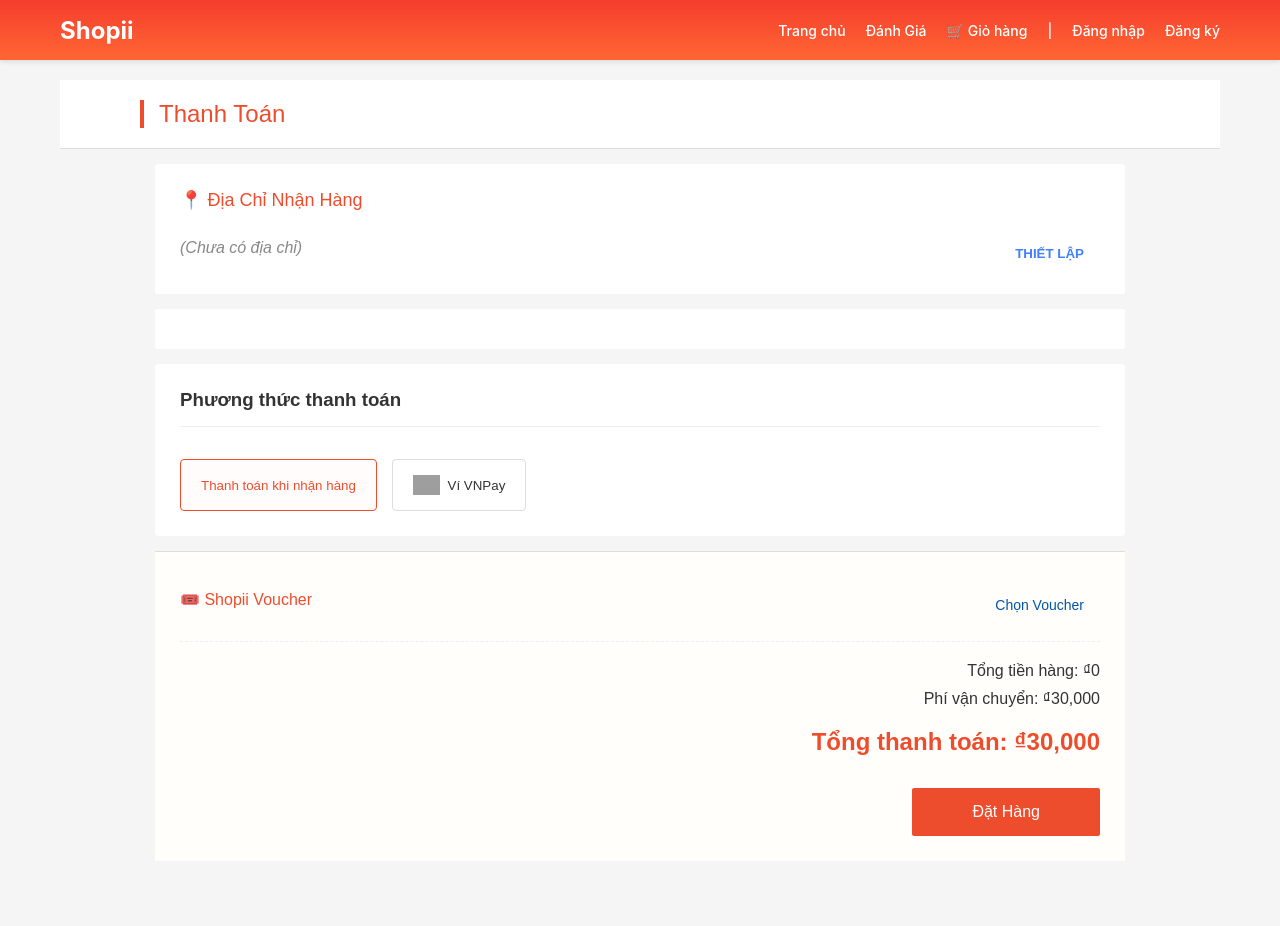
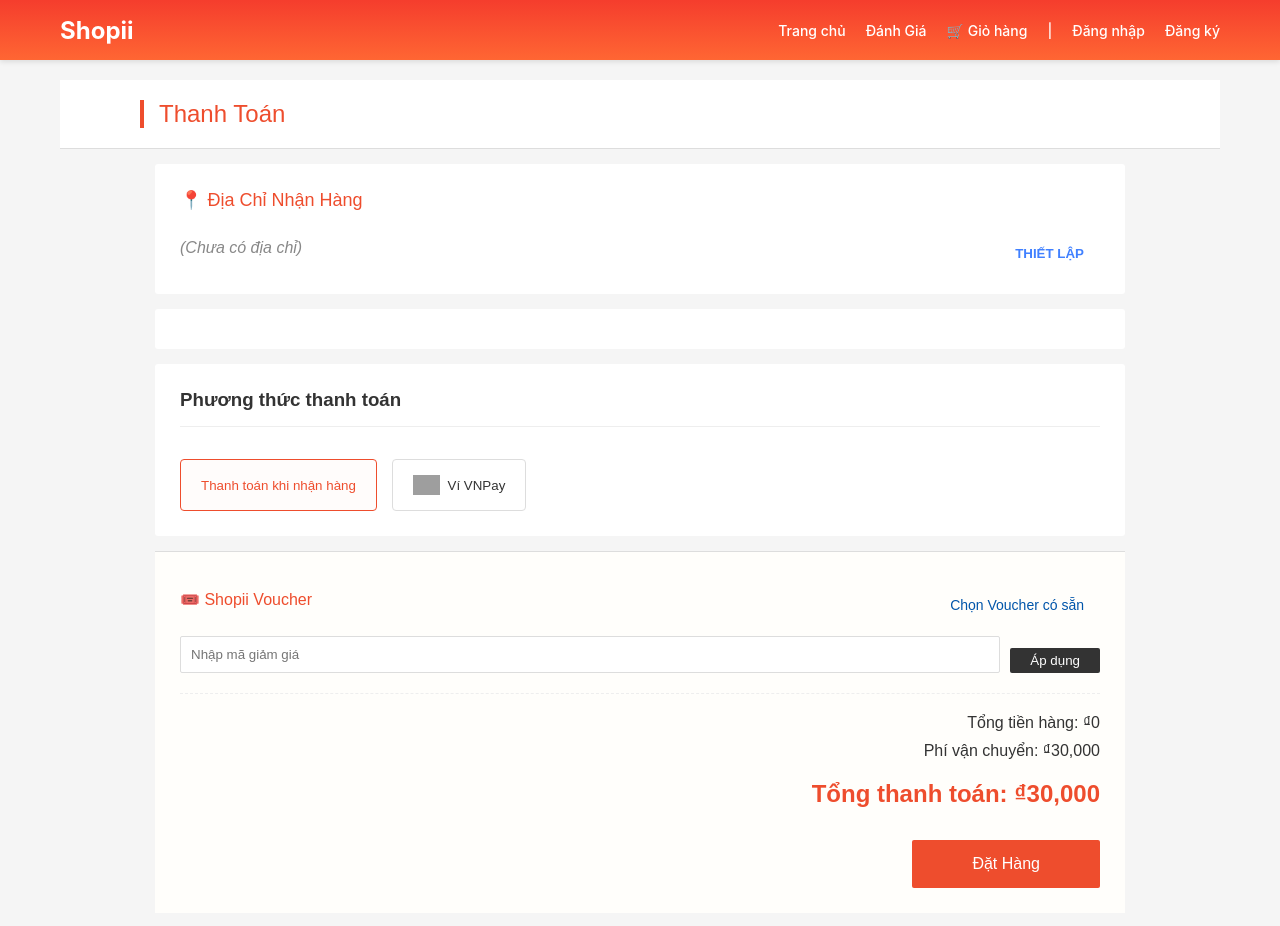
Before and after one commit to VuongZ/Shopii, a React app in the folder frontend/: page /checkout in a window 1280 px wide. Shown: the top 926 px of the page. Built offline with nearby package versions, Linux system fonts and the light colour scheme; grey boxes are pictures that could not be loaded; the HTML template or start-up script is replaced by a standard one.

Commit message:
upload UI Coupon

```diff
--- a/frontend/src/pages/CheckoutPage.jsx
+++ b/frontend/src/pages/CheckoutPage.jsx
@@ -9,7 +9,7 @@ const CheckoutPage = () => {
 
   const [addresses, setAddresses] = useState([]);
   const [selectedAddress, setSelectedAddress] = useState(null);
-  const [paymentMethod, setPaymentMethod] = useState(1); // 1: COD, 2: VNPay
+  const [paymentMethod, setPaymentMethod] = useState(1);
   const [loading, setLoading] = useState(false);
   const [cartItems, setCartItems] = useState([]);
 
@@ -18,21 +18,17 @@ const CheckoutPage = () => {
   const [appliedCoupon, setAppliedCoupon] = useState(null);
   const [discountAmount, setDiscountAmount] = useState(0);
   const [showCouponModal, setShowCouponModal] = useState(false);
+  const [manualCode, setManualCode] = useState("");
 
   useEffect(() => {
     const fetchData = async () => {
       try {
-        // Gọi API song song: Giỏ hàng, Địa chỉ, Coupon
         const [cartRes, addrRes, couponRes] = await Promise.all([
           cartApi.getCart(),
-          cartApi.getAddresses().catch((err) => {
-            console.log("Chưa có API địa chỉ, dùng mảng rỗng"+err);
-            return { data: [] };
-          }),
-          cartApi.getCoupons().catch(() => ({ data: [] })), // Lấy coupon
+          cartApi.getAddresses().catch(() => ({ data: [] })),
+          cartApi.getCoupons().catch(() => ({ data: [] })),
         ]);
 
-        // 1. Xử lý Giỏ hàng
         const data = cartRes.data || {};
         const allItems = Object.values(data).flat();
         const filtered = allItems.filter((item) =>
@@ -40,7 +36,6 @@ const CheckoutPage = () => {
         );
         setCartItems(filtered);
 
-        // 2. Xử lý Địa chỉ
         const addrList = addrRes.data || [];
         setAddresses(addrList);
         if (addrList.length > 0) {
@@ -48,7 +43,6 @@ const CheckoutPage = () => {
           setSelectedAddress(defaultAddr);
         }
 
-        // 3. Xử lý Coupon
         setCoupons(couponRes.data || []);
       } catch (err) {
         console.error("Lỗi tải trang Checkout:", err);
@@ -65,11 +59,13 @@ const CheckoutPage = () => {
     0,
   );
   const shippingFee = 30000;
-
-  // Tổng thanh toán cuối cùng (đã trừ giảm giá)
   const finalTotal = totalProductPrice + shippingFee - discountAmount;
 
-  // --- Xử lý Áp dụng Coupon ---
+  const handleManualApply = () => {
+    if (!manualCode.trim()) return alert("Vui lòng nhập mã giảm giá!");
+    handleApplyCoupon(manualCode.trim().toUpperCase());
+  };
+
   const handleApplyCoupon = async (code) => {
     try {
       const res = await cartApi.applyCoupon({
@@ -87,22 +83,18 @@ const CheckoutPage = () => {
       alert(
         err.response?.data?.message || "Mã không hợp lệ hoặc chưa đủ điều kiện",
       );
-      // Nếu lỗi thì không reset coupon cũ (hoặc reset tùy logic bạn muốn)
     }
   };
 
-  // --- Xử lý Đặt hàng ---
   const handlePlaceOrder = async () => {
     if (!selectedAddress) return alert("Vui lòng thêm địa chỉ nhận hàng!");
     setLoading(true);
     try {
-      // Gửi thêm coupon_code hoặc discount_amount nếu backend cần lưu
       const orderResponse = await cartApi.checkout({
         cart_item_ids: selectedItems,
         address_id: selectedAddress.id,
         payment_method_id: paymentMethod,
         shipping_method_id: 1,
-        // Gửi thêm thông tin giảm giá (tùy backend của bạn có nhận không)
         coupon_code: appliedCoupon?.code,
         discount_amount: discountAmount,
       });
@@ -110,16 +102,14 @@ const CheckoutPage = () => {
       const { order_ids, total_amount, message } = orderResponse.data;
 
       if (paymentMethod === 2) {
-        // VNPay
         const vnpayResponse = await cartApi.createPaymentUrl({
           orderId: order_ids[0],
-          amount: total_amount, // Backend nên tính lại amount này để bảo mật
+          amount: total_amount,
         });
         if (vnpayResponse.data.paymentUrl) {
           window.location.href = vnpayResponse.data.paymentUrl;
         }
       } else {
-        // COD
         alert(`🎉 ${message}`);
         navigate("/orders");
       }
@@ -172,7 +162,7 @@ const CheckoutPage = () => {
       </div>
 
       <div style={{ maxWidth: "1000px", margin: "0 auto", padding: "0 15px" }}>
-        {/* 1. ĐỊA CHỈ */}
+        {/* ĐỊA CHỈ */}
         <div
           style={{
             backgroundColor: "white",
@@ -232,7 +222,7 @@ const CheckoutPage = () => {
           </div>
         </div>
 
-        {/* 2. SẢN PHẨM */}
+        {/* SẢN PHẨM */}
         <div
           style={{
             backgroundColor: "white",
@@ -275,7 +265,7 @@ const CheckoutPage = () => {
           ))}
         </div>
 
-        {/* 3. PHƯƠNG THỨC THANH TOÁN */}
+        {/* PHƯƠNG THỨC THANH TOÁN */}
         <div
           style={{
             backgroundColor: "white",
@@ -325,13 +315,13 @@ const CheckoutPage = () => {
                 src="https://sandbox.vnpayment.vn/paymentv2/images/logo-vnpay.svg"
                 alt="VNPay"
                 style={{ height: "20px" }}
-              />
+              />{" "}
               Ví VNPay
             </button>
           </div>
         </div>
 
-        {/* 4. COUPON & TỔNG TIỀN */}
+        {/* TỔNG TIỀN */}
         <div
           style={{
             backgroundColor: "#fffefb",
@@ -339,15 +329,19 @@ const CheckoutPage = () => {
             borderTop: "1px solid #ddd",
           }}
         >
-          {/* Nút chọn Coupon */}
+          <div
+            style={{
+              marginBottom: "20px",
+              paddingBottom: "20px",
+              borderBottom: "1px dashed #eee",
+            }}
+          >
             <div
               style={{
                 display: "flex",
                 justifyContent: "space-between",
                 alignItems: "center",
-              marginBottom: "20px",
-              paddingBottom: "20px",
-              borderBottom: "1px dashed #eee",
+                marginBottom: "15px",
               }}
             >
               <div
@@ -382,8 +376,37 @@ const CheckoutPage = () => {
                   fontSize: "14px",
                 }}
               >
-              Chọn Voucher
+                Chọn Voucher có sẵn
               </button>
+            </div>
+            <div style={{ display: "flex", gap: "10px" }}>
+              <input
+                type="text"
+                placeholder="Nhập mã giảm giá"
+                value={manualCode}
+                onChange={(e) => setManualCode(e.target.value)}
+                style={{
+                  flex: 1,
+                  padding: "10px",
+                  border: "1px solid #ddd",
+                  borderRadius: "2px",
+                  outline: "none",
+                }}
+              />
+              <button
+                onClick={handleManualApply}
+                style={{
+                  backgroundColor: "#333",
+                  color: "white",
+                  border: "none",
+                  padding: "0 20px",
+                  cursor: "pointer",
+                  borderRadius: "2px",
+                }}
+              >
+                Áp dụng
+              </button>
+            </div>
           </div>
 
           <div style={{ textAlign: "right" }}>
@@ -393,14 +416,11 @@ const CheckoutPage = () => {
             <div style={{ marginBottom: "10px" }}>
               Phí vận chuyển: ₫{shippingFee.toLocaleString()}
             </div>
-
-            {/* Hiển thị dòng giảm giá nếu có */}
             {discountAmount > 0 && (
               <div style={{ marginBottom: "10px", color: "#ee4d2d" }}>
                 Voucher giảm giá: -₫{discountAmount.toLocaleString()}
               </div>
             )}
-
             <div
               style={{
                 fontSize: "24px",
@@ -412,7 +432,6 @@ const CheckoutPage = () => {
             >
               Tổng thanh toán: ₫{finalTotal.toLocaleString()}
             </div>
-
             <button
               onClick={handlePlaceOrder}
               disabled={loading}
@@ -433,7 +452,7 @@ const CheckoutPage = () => {
         </div>
       </div>
 
-      {/* --- MODAL DANH SÁCH COUPON --- */}
+      {/* --- MODAL DANH SÁCH COUPON (UPDATED) --- */}
       {showCouponModal && (
         <div
           style={{
@@ -478,13 +497,54 @@ const CheckoutPage = () => {
                     justifyContent: "space-between",
                     alignItems: "center",
                     backgroundColor: "#fcfcfc",
+                    opacity: coupon.usage_limit > 0 ? 1 : 0.6, // Mờ đi nếu hết lượt
                   }}
                 >
                   <div>
-                    <div style={{ fontWeight: "bold", color: "#333" }}>
+                    <div
+                      style={{
+                        fontWeight: "bold",
+                        color: "#333",
+                        display: "flex",
+                        alignItems: "center",
+                        gap: "10px",
+                      }}
+                    >
                       {coupon.code}
+                      {/* Hiển thị số lượt còn lại */}
+                      {coupon.usage_limit > 0 ? (
+                        <span
+                          style={{
+                            fontSize: "10px",
+                            backgroundColor: "#e8f5e9",
+                            color: "green",
+                            padding: "2px 6px",
+                            borderRadius: "10px",
+                          }}
+                        >
+                          Còn {coupon.usage_limit} lượt
+                        </span>
+                      ) : (
+                        <span
+                          style={{
+                            fontSize: "10px",
+                            backgroundColor: "#ffebee",
+                            color: "red",
+                            padding: "2px 6px",
+                            borderRadius: "10px",
+                          }}
+                        >
+                          Hết lượt
+                        </span>
+                      )}
                     </div>
-                    <div style={{ fontSize: "13px", color: "#555" }}>
+                    <div
+                      style={{
+                        fontSize: "13px",
+                        color: "#555",
+                        marginTop: "5px",
+                      }}
+                    >
                       Giảm{" "}
                       {coupon.discount_type === "percent"
                         ? `${coupon.discount_value}%`
@@ -497,16 +557,19 @@ const CheckoutPage = () => {
                   </div>
                   <button
                     onClick={() => handleApplyCoupon(coupon.code)}
+                    disabled={coupon.usage_limit <= 0} // Vô hiệu hóa nếu hết lượt
                     style={{
-                      backgroundColor: "#ee4d2d",
+                      backgroundColor:
+                        coupon.usage_limit > 0 ? "#ee4d2d" : "#ccc",
                       color: "white",
                       border: "none",
                       padding: "8px 15px",
-                      cursor: "pointer",
+                      cursor:
+                        coupon.usage_limit > 0 ? "pointer" : "not-allowed",
                       borderRadius: "2px",
                     }}
                   >
-                    Dùng ngay
+                    {coupon.usage_limit > 0 ? "Dùng ngay" : "Hết mã"}
                   </button>
                 </div>
               ))
```
Lines whose indentation alone changed are shown as unchanged.
